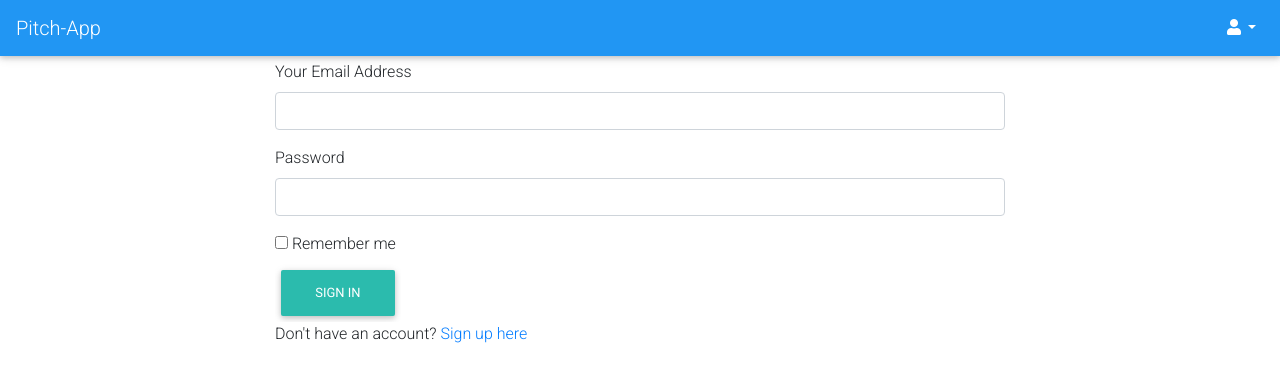
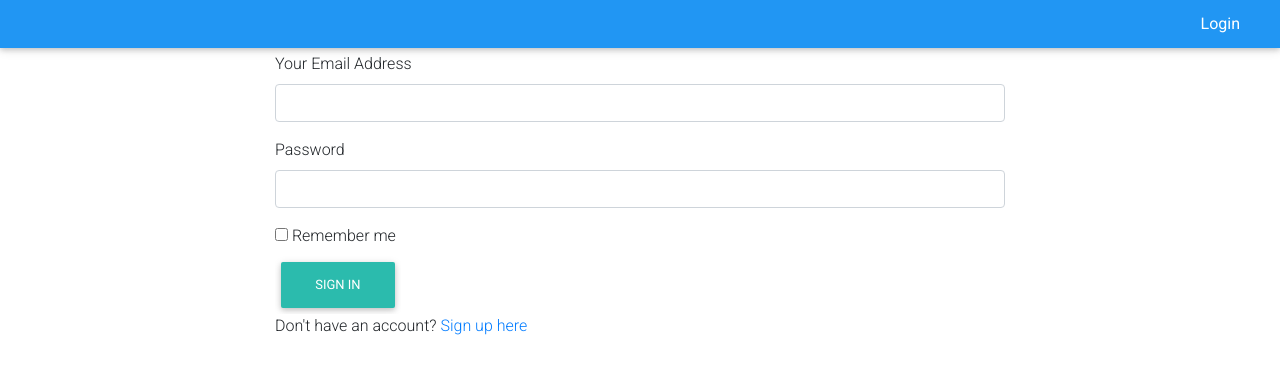
Before and after one commit to RonaldKiprotich/My-Blog, a Flask app: page /authenticate/login in a window 1280 px wide. Shown: the top 382 px of the page. Run offline with Flask 2, Linux system fonts and the light colour scheme; some libraries are stand-ins or nearby versions.

Commit message:
edit navbar

```diff
--- a/app/auth/views.py
+++ b/app/auth/views.py
@@ -15,7 +15,6 @@ def register():
         db.session.add(user)
         db.session.commit()
 
-        mail_message("Welcome to Pitch App","email/welcome_user",user.email,user=user)
 
         return redirect(url_for('auth.login'))
         title = "New Account"
--- a/app/templates/navbar.html
+++ b/app/templates/navbar.html
@@ -1,22 +1,18 @@
 
 <!--Navbar -->
 <nav class="mb-1 navbar navbar-expand-lg navbar-dark blue">
-    <a class="navbar-brand" href="/">Pitch-App</a>
-    <button class="navbar-toggler" type="button" data-toggle="collapse" data-target="#navbarSupportedContent-4"
-      aria-controls="navbarSupportedContent-4" aria-expanded="false" aria-label="Toggle navigation">
-      <span class="navbar-toggler-icon"></span>
-    </button>
-    <div class="collapse navbar-collapse" id="navbarSupportedContent-4">
-      <ul class="navbar-nav ml-auto">
+    <ul class="navbar-nav ml-auto">
+        {% if current_user.is_authenticated %}
         <li class="nav-item dropdown">
-          <a class="nav-link dropdown-toggle" id="navbarDropdownMenuLink-4" data-toggle="dropdown"
-            aria-haspopup="true" aria-expanded="false">
-            <i class="fas fa-user"></i>{{current_user.username}}</a>
-          <div class="dropdown-menu dropdown-menu-right dropdown-info" aria-labelledby="navbarDropdownMenuLink-4">
-            <a class="dropdown-item" href="{{url_for('auth.logout')}}">Log out</a>
+          <a class="nav-link dropdown-toggle" id="navbarDropdownMenuLink" data-toggle="dropdown"
+            aria-haspopup="true" aria-expanded="false" href = "/">{{current_user.username}}</a>
+          <div class="dropdown-menu dropdown-primary" aria-labelledby="navbarDropdownMenuLink">
+            <a class="dropdown-item" href="{{url_for('auth.logout')}}">Logout</a>
+            {% else %}
+            <a class="dropdown-item text-white" href="{{url_for('auth.login')}}">Login</a>
+            {%endif%}
           </div>
         </li>
       </ul>
-    </div>
   </nav>
   <!--/.Navbar -->
```
